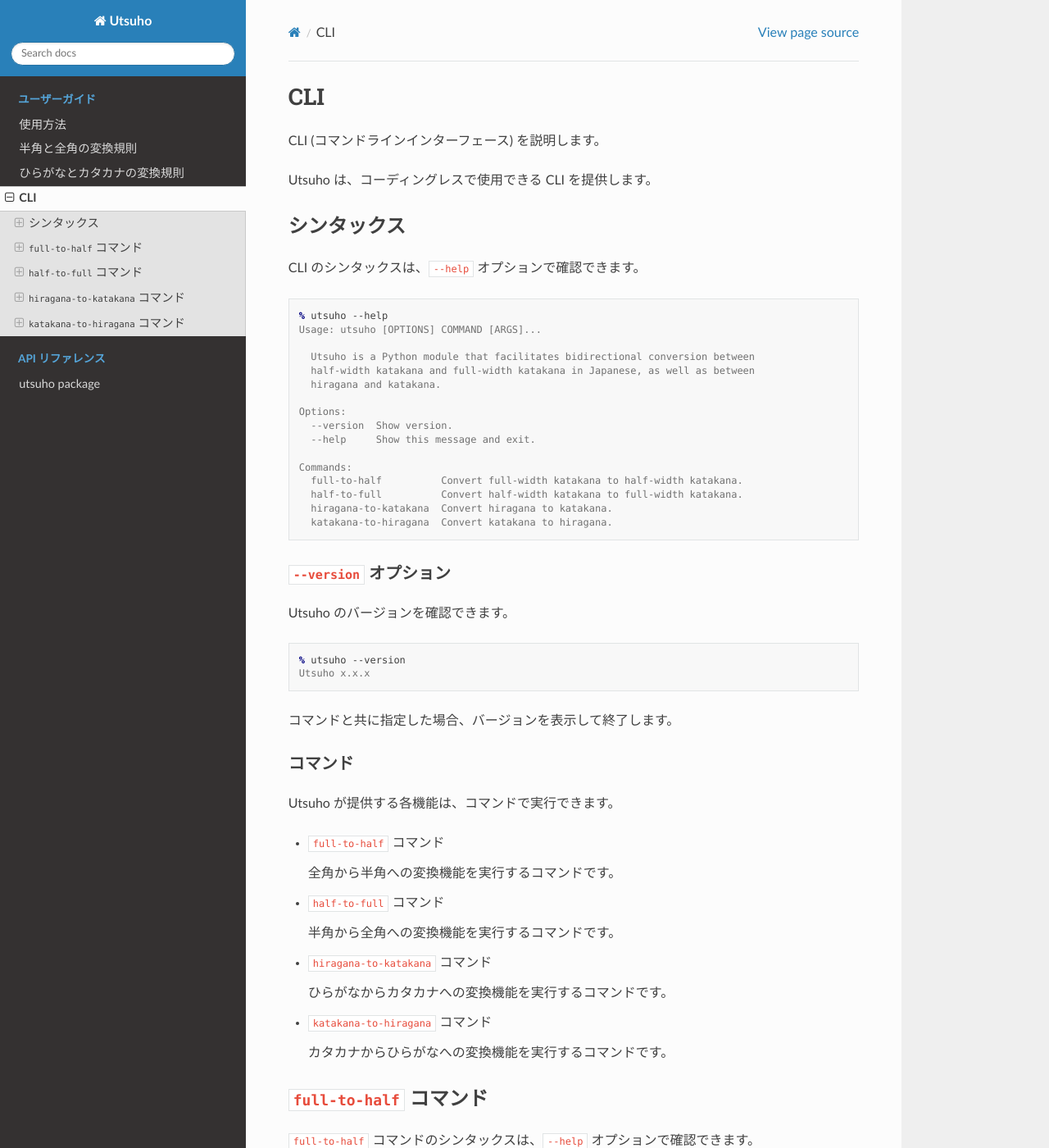
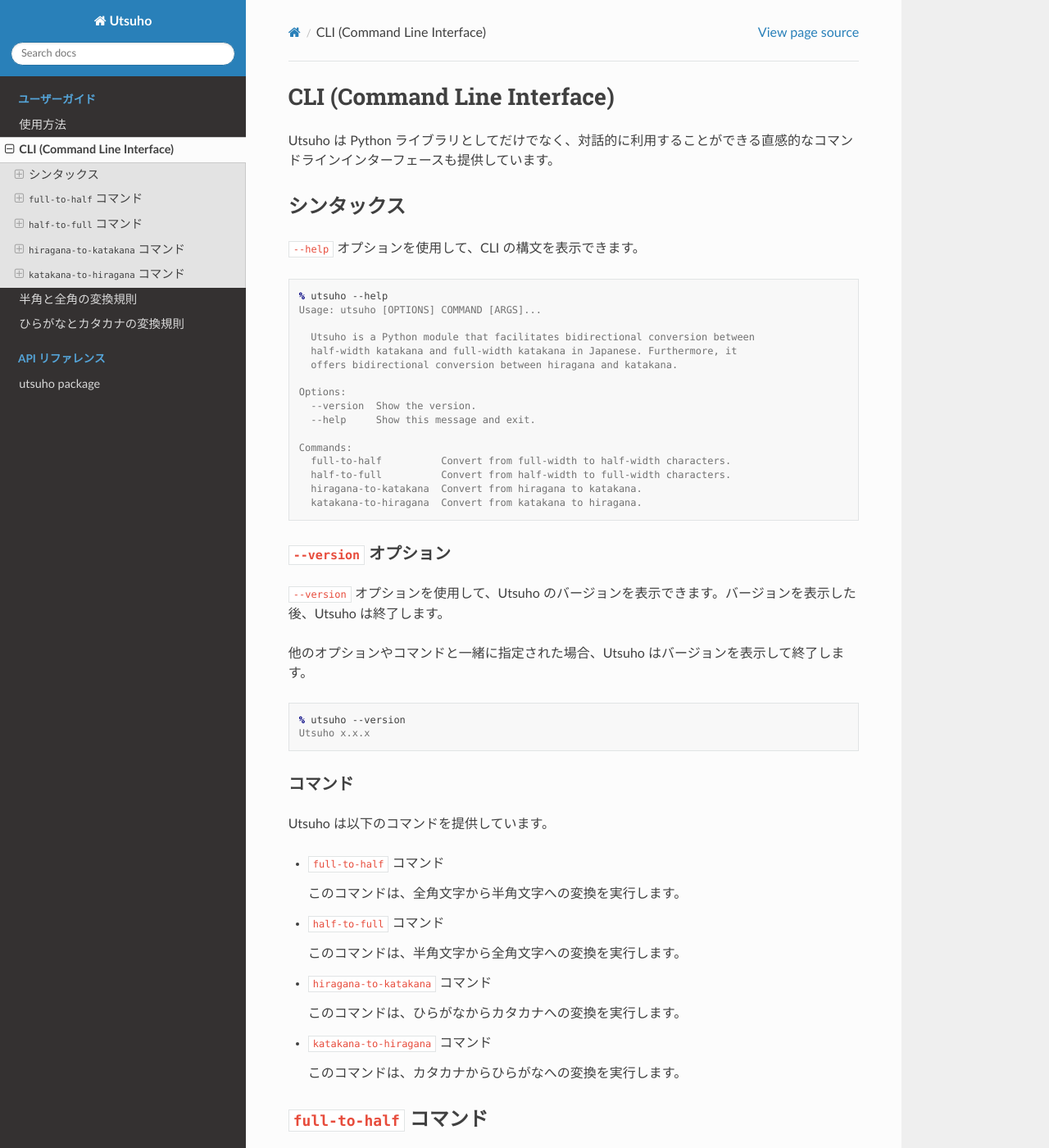
Before and after one commit to juno-rmks/utsuho, a Sphinx documentation site: the page built from docs/source/cli.md, in a window 1280 px wide and 1400 px high. Shown: the whole window at 82% size. Built offline with Sphinx 7.4.7 and the Read the Docs theme 2.0.0, drawn with Linux system fonts in a browser that asks for light colours; some of the changed text lies outside the part shown.

Commit message:
Revised the description regarding CLI.

````diff
--- a/docs/source/cli.md
+++ b/docs/source/cli.md
@@ -1,80 +1,79 @@
-# CLI
+# CLI (Command Line Interface)
 
-CLI (コマンドラインインターフェース) を説明します。
-
-Utsuho は、コーディングレスで使用できる CLI を提供します。
+Utsuho は Python ライブラリとしてだけでなく、対話的に利用することができる直感的なコマンドラインインターフェースも提供しています。
 
 ## シンタックス
 
-CLI のシンタックスは、`--help` オプションで確認できます。
+`--help` オプションを使用して、CLI の構文を表示できます。
 
 ```console
 % utsuho --help
 Usage: utsuho [OPTIONS] COMMAND [ARGS]...
 
   Utsuho is a Python module that facilitates bidirectional conversion between
-  half-width katakana and full-width katakana in Japanese, as well as between
-  hiragana and katakana.
+  half-width katakana and full-width katakana in Japanese. Furthermore, it
+  offers bidirectional conversion between hiragana and katakana.
 
 Options:
-  --version  Show version.
+  --version  Show the version.
   --help     Show this message and exit.
 
 Commands:
-  full-to-half          Convert full-width katakana to half-width katakana.
-  half-to-full          Convert half-width katakana to full-width katakana.
-  hiragana-to-katakana  Convert hiragana to katakana.
-  katakana-to-hiragana  Convert katakana to hiragana.
+  full-to-half          Convert from full-width to half-width characters.
+  half-to-full          Convert from half-width to full-width characters.
+  hiragana-to-katakana  Convert from hiragana to katakana.
+  katakana-to-hiragana  Convert from katakana to hiragana.
 ```
 
 ### `--version` オプション
 
-Utsuho のバージョンを確認できます。
+`--version` オプションを使用して、Utsuho のバージョンを表示できます。バージョンを表示した後、Utsuho は終了します。
+
+他のオプションやコマンドと一緒に指定された場合、Utsuho はバージョンを表示して終了します。
 
 ```console
 % utsuho --version
 Utsuho x.x.x
 ```
 
-コマンドと共に指定した場合、バージョンを表示して終了します。
-
 ### コマンド
 
-Utsuho が提供する各機能は、コマンドで実行できます。
+Utsuho は以下のコマンドを提供しています。
 
 - `full-to-half` コマンド
 
-  全角から半角への変換機能を実行するコマンドです。
+  このコマンドは、全角文字から半角文字への変換を実行します。
 
 - `half-to-full` コマンド
 
-  半角から全角への変換機能を実行するコマンドです。
+  このコマンドは、半角文字から全角文字への変換を実行します。
 
 - `hiragana-to-katakana` コマンド
 
-  ひらがなからカタカナへの変換機能を実行するコマンドです。
+  このコマンドは、ひらがなからカタカナへの変換を実行します。
 
 - `katakana-to-hiragana` コマンド
 
-  カタカナからひらがなへの変換機能を実行するコマンドです。
+  このコマンドは、カタカナからひらがなへの変換を実行します。
 
 ## `full-to-half` コマンド
 
-`full-to-half` コマンドのシンタックスは、`--help` オプションで確認できます。
+このコマンドは、全角文字から半角文字への変換を実行します。
+
+`--help` オプションを使用して、コマンドの構文を表示できます。
 
 ```console
 % utsuho full-to-half --help
 Usage: utsuho full-to-half [OPTIONS] TEXT
 
-  Convert full-width katakana to half-width katakana.
+  Convert from full-width to half-width characters.
 
 Options:
-  -f, --file  Use TEXT as file path.
+  -f, --file  Whether to use TEXT as a file path.
   --help      Show this message and exit.
 ```
 
-コマンドでは、`TEXT` に指定した文字列に含まれる全角文字を半角文字へ変換できます。
-変換結果は、標準出力へ出力されます。
+`TEXT` に含まれる全角文字を半角文字に変換できます。変換結果は標準出力に出力されます。
 
 ```console
 % utsuho full-to-half "キョウトシ　サキョウク　ギンカクジチョウ　２"
@@ -83,10 +82,11 @@
 
 ### `--file` オプション
 
-コマンドの引数 `TEXT` を変換対象の文字列ではなく、変換対象の文字列を含むファイルのパスとして処理します。
-変換結果は、標準出力へ出力されます。
+`TEXT` パラメーターを変換対象の文字列を含むファイルのパスと見做します。
 
-例として、全角文字列を含む `full.txt` というファイルを用意します。
+ファイル内の全角文字を半角文字に変換できます。変換結果は標準出力に出力されます。
+
+全角文字を含むファイル "full.txt" を作成します。
 
 full.txt:
 
@@ -94,7 +94,7 @@
 キョウトシ　サキョウク　ギンカクジチョウ　２
 ```
 
-`--file` オプションとファイルパスを指定して、コマンドを実行することで、ファイルの内容を変換できます。
+`--file` オプションとファイルのパス "full.txt" を指定して、コマンドを実行します。
 
 ```console
 % utsuho full-to-half --file full.txt
@@ -103,21 +103,22 @@
 
 ## `half-to-full` コマンド
 
-`half-to-full` コマンドのシンタックスは、`--help` オプションで確認できます。
+このコマンドは、半角文字から全角文字への変換を実行します。
+
+`--help` オプションを使用して、コマンドの構文を表示できます。
 
 ```console
 % utsuho half-to-full --help
 Usage: utsuho half-to-full [OPTIONS] TEXT
 
-  Convert half-width katakana to full-width katakana.
+  Convert from half-width to full-width characters.
 
 Options:
-  -f, --file  Use TEXT as file path.
+  -f, --file  Whether to use TEXT as a file path.
   --help      Show this message and exit.
 ```
 
-コマンドでは、`TEXT` に指定した文字列に含まれる半角文字を全角文字へ変換できます。
-変換結果は、標準出力へ出力されます。
+`TEXT` に含まれる半角文字を全角文字に変換できます。変換結果は標準出力に出力されます。
 
 ```console
 % utsuho half-to-full "ｷｮｳﾄｼ ｻｷｮｳｸ ｷﾞﾝｶｸｼﾞﾁｮｳ 2"
@@ -126,10 +127,11 @@
 
 ### `--file` オプション
 
-コマンドの引数 `TEXT` を変換対象の文字列ではなく、変換対象の文字列を含むファイルのパスとして処理します。
-変換結果は、標準出力へ出力されます。
+`TEXT` パラメーターを変換対象の文字列を含むファイルのパスと見做します。
 
-例として、半角文字列を含む `half.txt` というファイルを用意します。
+ファイル内の半角文字を全角文字に変換できます。変換結果は標準出力に出力されます。
+
+全角文字を含むファイル "half.txt" を作成します。
 
 half.txt:
 
@@ -137,7 +139,7 @@
 ｷｮｳﾄｼ ｻｷｮｳｸ ｷﾞﾝｶｸｼﾞﾁｮｳ 2
 ```
 
-`--file` オプションとファイルパスを指定して、コマンドを実行することで、ファイルの内容を変換できます。
+`--file` オプションとファイルのパス "half.txt" を指定して、コマンドを実行します。
 
 ```console
 % utsuho half-to-full --file half.txt
@@ -146,21 +148,22 @@
 
 ## `hiragana-to-katakana` コマンド
 
-`hiragana-to-katakana` コマンドのシンタックスは、`--help` オプションで確認できます。
+このコマンドは、ひらがなからカタカナへの変換を実行します。
+
+`--help` オプションを使用して、コマンドの構文を表示できます。
 
 ```console
 % utsuho hiragana-to-katakana --help
 Usage: utsuho hiragana-to-katakana [OPTIONS] TEXT
 
-  Convert hiragana to katakana.
+  Convert from hiragana to katakana.
 
 Options:
-  -f, --file  Use TEXT as file path.
+  -f, --file  Whether to use TEXT as a file path.
   --help      Show this message and exit.
 ```
 
-コマンドでは、`TEXT` に指定した文字列に含まれるひらがなをカタカナへ変換できます。
-変換結果は、標準出力へ出力されます。
+`TEXT` に含まれるひらがなをカタカナに変換できます。変換結果は標準出力に出力されます。
 
 ```console
 % utsuho hiragana-to-katakana "きょうとし　さきょうく　ぎんかくじちょう　２"
@@ -169,10 +172,11 @@
 
 ### `--file` オプション
 
-コマンドの引数 `TEXT` を変換対象の文字列ではなく、変換対象の文字列を含むファイルのパスとして処理します。
-変換結果は、標準出力へ出力されます。
+`TEXT` パラメーターを変換対象の文字列を含むファイルのパスと見做します。
 
-例として、全角文字列を含む `hiragana.txt` というファイルを用意します。
+ファイル内のひらがなをカタカナに変換できます。変換結果は標準出力に出力されます。
+
+ひらがなを含むファイル "hiragana.txt" を作成します。
 
 hiragana.txt:
 
@@ -180,7 +184,7 @@
 きょうとし　さきょうく　ぎんかくじちょう　２
 ```
 
-`--file` オプションとファイルパスを指定して、コマンドを実行することで、ファイルの内容を変換できます。
+`--file` オプションとファイルのパス "hiragana.txt" を指定して、コマンドを実行します。
 
 ```console
 % utsuho hiragana-to-katakana --file hiragana.txt
@@ -189,21 +193,22 @@
 
 ## `katakana-to-hiragana` コマンド
 
-`katakana-to-hiragana` コマンドのシンタックスは、`--help` オプションで確認できます。
+このコマンドは、カタカナからひらがなへの変換を実行します。
+
+`--help` オプションを使用して、コマンドの構文を表示できます。
 
 ```console
 % utsuho katakana-to-hiragana --help
 Usage: utsuho katakana-to-hiragana [OPTIONS] TEXT
 
-  Convert katakana to hiragana.
+  Convert from katakana to hiragana.
 
 Options:
-  -f, --file  Use TEXT as file path.
+  -f, --file  Whether to use TEXT as a file path.
   --help      Show this message and exit.
 ```
 
-コマンドでは、`TEXT` に指定した文字列に含まれるカタカナをひらがなへ変換できます。
-変換結果は、標準出力へ出力されます。
+`TEXT` に含まれるカタカナをひらがなに変換できます。変換結果は標準出力に出力されます。
 
 ```console
 % utsuho katakana-to-hiragana "キョウトシ　サキョウク　ギンカクジチョウ　２"
@@ -212,10 +217,11 @@
 
 ### `--file` オプション
 
-コマンドの引数 `TEXT` を変換対象の文字列ではなく、変換対象の文字列を含むファイルのパスとして処理します。
-変換結果は、標準出力へ出力されます。
+`TEXT` パラメーターを変換対象の文字列を含むファイルのパスと見做します。
 
-例として、全角文字列を含む `katakana.txt` というファイルを用意します。
+ファイル内のカタカナをひらがなに変換できます。変換結果は標準出力に出力されます。
+
+カタカナを含むファイル "katakana.txt" を作成します。
 
 katakana.txt:
 
@@ -223,7 +229,7 @@
 キョウトシ　サキョウク　ギンカクジチョウ　２
 ```
 
-`--file` オプションとファイルパスを指定して、コマンドを実行することで、ファイルの内容を変換できます。
+`--file` オプションとファイルのパス "katakana.txt" を指定して、コマンドを実行します。
 
 ```console
 % utsuho katakana-to-hiragana --file katakana.txt
````
Also changed, not shown: CONTRIBUTING.md (+1 -1 lines), README.md (+238 -0 lines), docs/source/index.md (+4 -4 lines), docs/source/api/utsuho.cli.rst (renamed from docs/source/utsuho.cli.rst), docs/source/api/utsuho.converters.rst (renamed from docs/source/utsuho.converters.rst), docs/source/api/utsuho.maps.rst (renamed from docs/source/utsuho.maps.rst), docs/source/api/utsuho.rst (renamed from docs/source/utsuho.rst), 1 other file.
